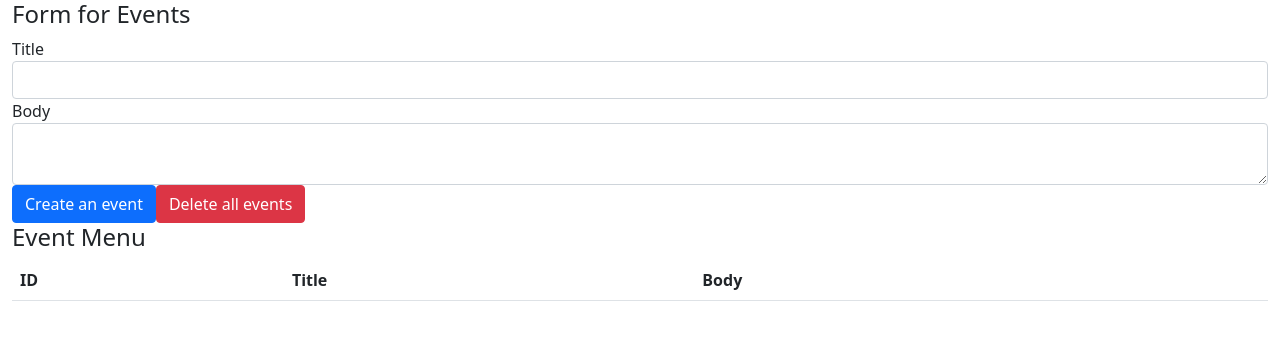
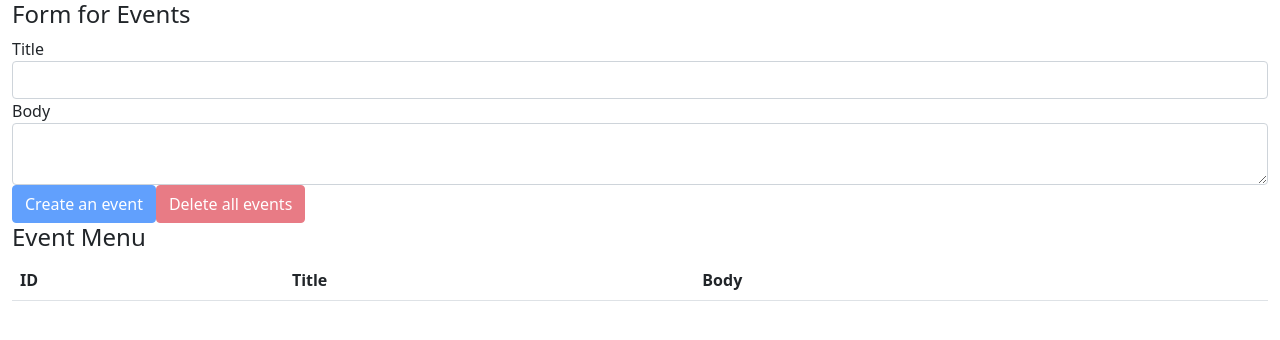
Before and after one commit to ayakamiyake7/react-hooks-101, a React (Create React App) app: page / in a window 1280 px wide. Shown: the top 340 px of the page. Built offline with nearby package versions, Linux system fonts and the light colour scheme.

Commit message:
Implement all events deletion feature.

```diff
--- a/src/components/App.js
+++ b/src/components/App.js
@@ -23,6 +23,14 @@
         setBody('')
     }
 
+    const deleteAllEvents = e => {
+        e.preventDefault()
+        const result = window.confirm('Are you sure you want to delete all events?')
+        if (result) dispatch({ type: 'DELETE_ALL_EVENTS' })
+    }
+
+    const unCreatable = title === '' || body === ''
+
     return (
         <>
         <div className="container-fluid">
@@ -36,8 +44,8 @@
                     <label htmlFor="formEventBody">Body</label>
                     <textarea className="form-control" id="formEventBody" value={body} onChange={e => setBody(e.target.value)} />
                 </div>
-                <button className="btn btn-primary" onClick={addEvent}>Create an event</button>
-                <button className="btn btn-danger">Delete all events</button>
+                <button className="btn btn-primary" onClick={addEvent} disabled={unCreatable}>Create an event</button>
+                <button className="btn btn-danger" onClick={deleteAllEvents} disabled={state.length === 0}>Delete all events</button>
 
                 <h4>Event Menu</h4>
                 <table className="table table-hover">
--- a/src/components/Event.js
+++ b/src/components/Event.js
@@ -4,7 +4,8 @@
     {
         const id = event.id
             const handleClickDeleteButton = () => {
-                dispatch({ type: 'DELETE_EVENT', id })
+                const result = window.confirm(`Are you sure you want to delete (id=${id})?`)
+                if(result) {dispatch({ type: 'DELETE_EVENT', id })}
             }
 
             return (
--- a/src/reducers/index.js
+++ b/src/reducers/index.js
@@ -33,7 +33,7 @@
             return state
         case 'DELETE_EVENT':
             return state.filter(event => event.id !== action.id)
-        case 'CREATE_ALL_EVENTS':
+        case 'DELETE_ALL_EVENTS':
             return []
         default:
             return state
```
